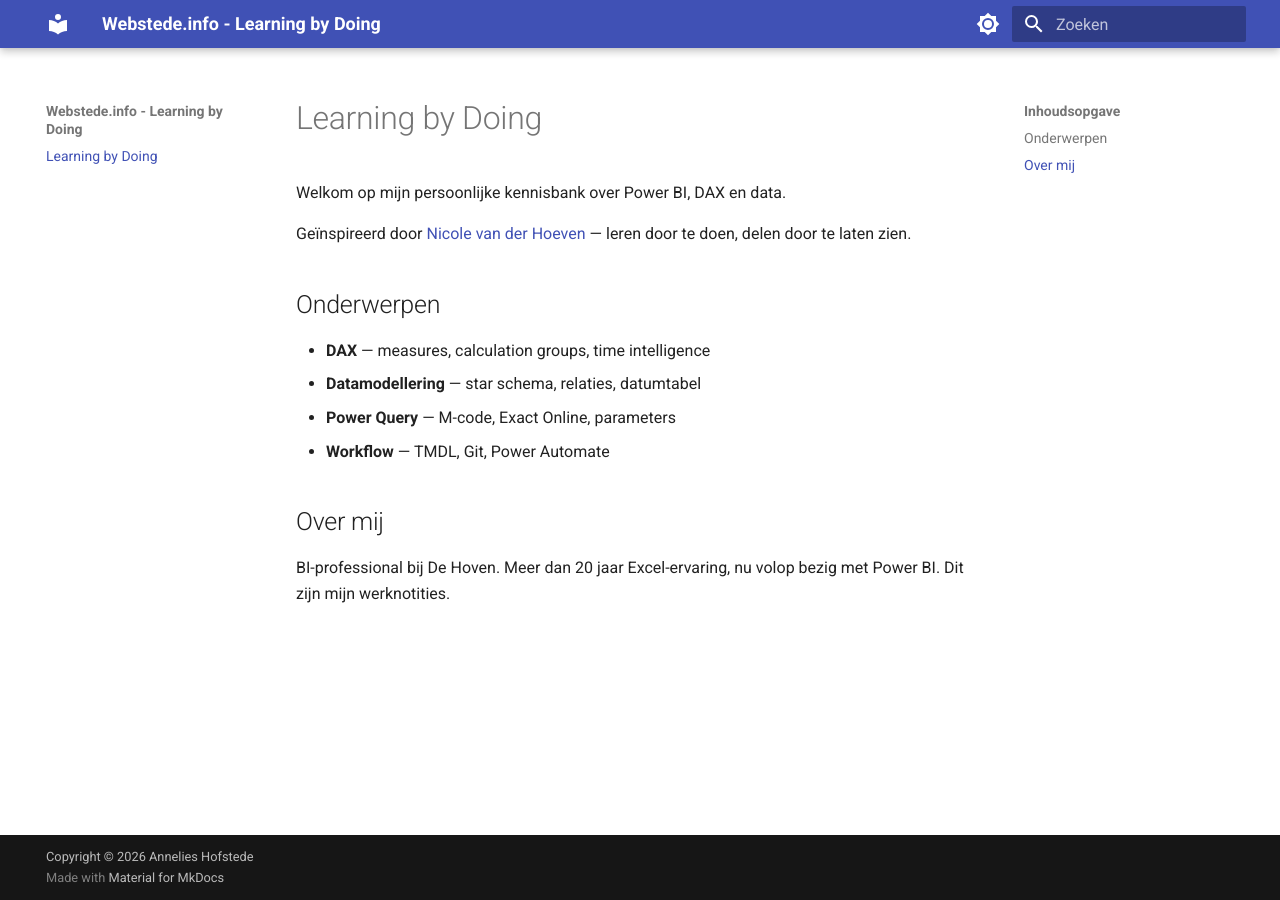
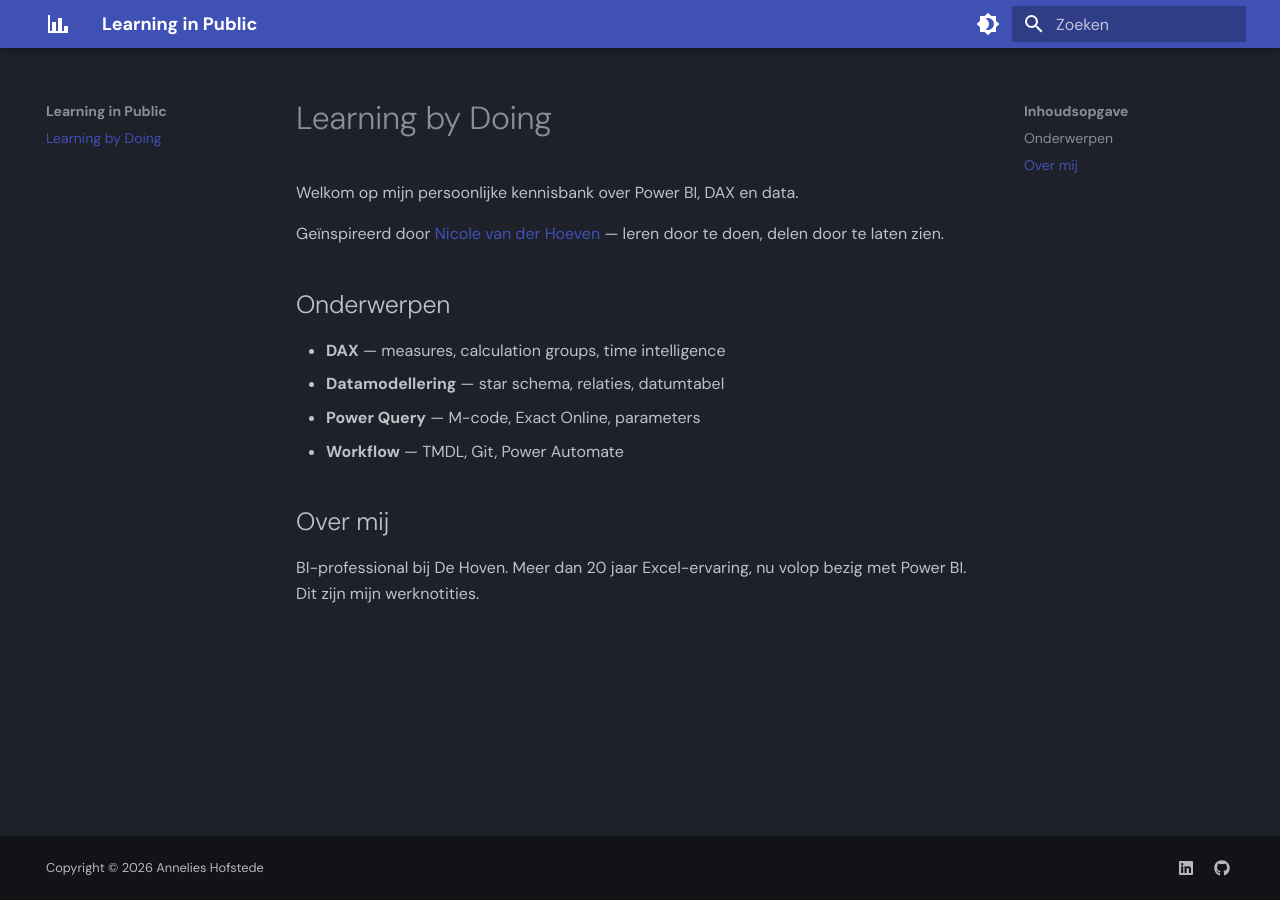
Before and after one commit to annelieshofstede/webstede_info, an MkDocs documentation site: the page built from docs/index.md, in a window 1280 px wide. Built offline with MkDocs 1.6.1 and Material for MkDocs 9.7.7, drawn with Linux system fonts in a browser that asks for light colours.

Commit message:
nieuw thema

```diff
--- a/mkdocs.yml
+++ b/mkdocs.yml
@@ -1,25 +1,61 @@
-site_name: Webstede.info - Learning by Doing
-site_url: https://annelieshofstede.github.io/webstede_info
+site_name: Learning in Public
+site_url: https://webstede.info
+site_description: Power BI notities van Annelies — Learning by Doing, Sharing by Showing
+site_author: Annelies Hofstede
+
 theme:
   name: material
   language: nl
+  font:
+    text: DM Sans
+    code: JetBrains Mono
+  icon:
+    logo: material/chart-bar
   palette:
+    - scheme: slate
+      primary: custom
+      accent: yellow
+      toggle:
+        icon: material/brightness-4
+        name: Lichte modus
     - scheme: default
+      primary: custom
+      accent: yellow
       toggle:
         icon: material/brightness-7
         name: Donkere modus
-    - scheme: slate
-      toggle:
-        icon: material/brightness-4
-        name: Lichte modus
   features:
     - navigation.sections
     - navigation.top
+    - navigation.instant
     - search.highlight
+    - search.suggest
     - content.code.copy
+    - header.autohide
+
+extra_css:
+  - stylesheets/extra.css
+
+plugins:
+  - search
+  - tags
+
+extra:
+  generator: false
+  social:
+    - icon: fontawesome/brands/linkedin
+      link: https://linkedin.com/in/annelieshofstede
+    - icon: fontawesome/brands/github
+      link: https://github.com/annelieshofstede
+
+copyright: Copyright &copy; 2026 Annelies Hofstede
+
 markdown_extensions:
   - admonition
   - pymdownx.superfences
-  - pymdownx.highlight
+  - pymdownx.highlight:
+      anchor_linenums: true
   - attr_list
-copyright: Copyright &copy; 2026 Annelies Hofstede
+  - pymdownx.emoji:
+      emoji_index: !!python/name:material.extensions.emoji.twemoji
+      emoji_generator: !!python/name:material.extensions.emoji.to_svg
```
